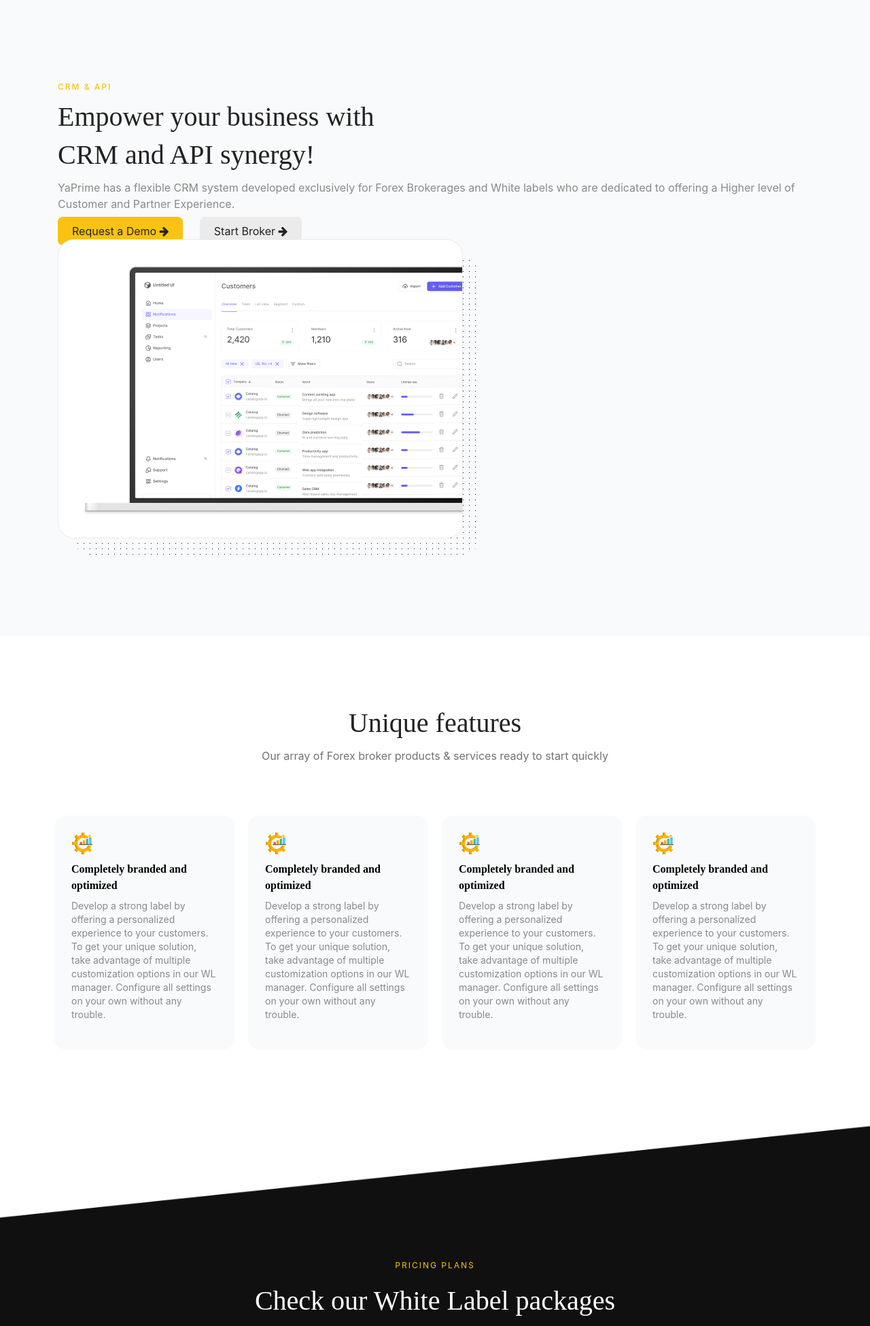
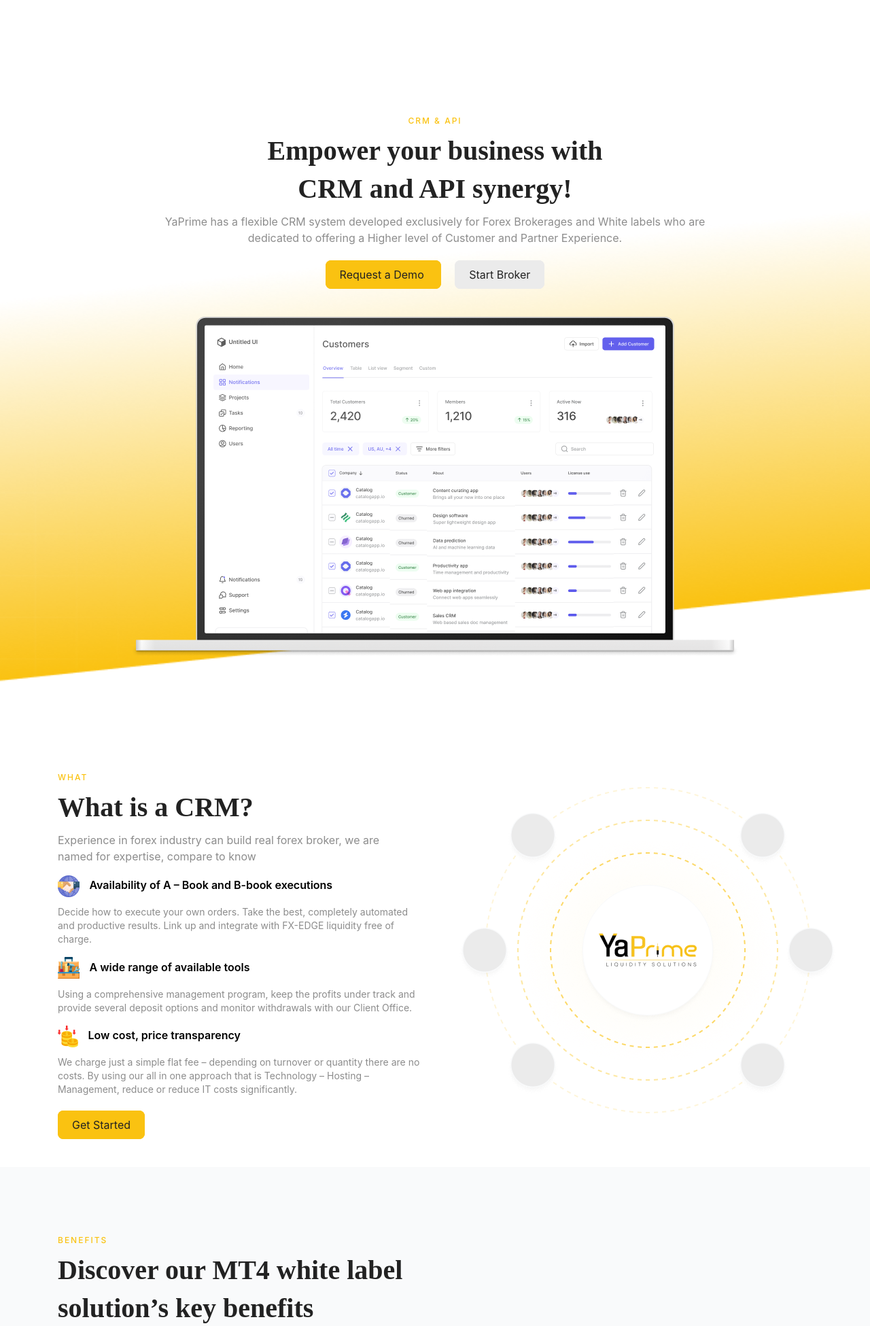
Before and after one commit to akkushwaha7834/YaPrime, a PHP site: page /crm-api.html in a window 1280 px wide. Shown: the top 1951 px of the page at 68% size. Run offline with PHP 8.4, Linux system fonts and the light colour scheme.

Commit message:
CRM-API Page Done

```diff
--- a/MT4-white-label.html
+++ b/MT4-white-label.html
@@ -33,7 +33,7 @@
             <br>market since 2003, MetaTrader 4 with top choice for fore traders and brokers.
           </p>
           <div class="start_broker">
-            <a class="mt4_anchor" href="#">Start Broker <i class="fa fa-arrow-right" aria-hidden="true"></i></a>
+            <a class="mt4_anchor" href="#">Start Broker </a>
           </div>
         </div>
       </div>
--- a/MT5-white-label.html
+++ b/MT5-white-label.html
@@ -32,7 +32,7 @@
             MT5 White label is not an upgraded version of MT4. MT5 was designed to provide access to CFDs, stocks <br>and futures. MT5 White Label will be the best choice to connect the CFD’s and Stock traders.
           </p>
           <div class="start_broker">
-            <a class="mt4_anchor" href="#">Start Broker <i class="fa fa-arrow-right" aria-hidden="true"></i></a>
+            <a class="mt4_anchor" href="#">Start Broker</a>
           </div>
         </div>
       </div>
--- a/admin-consultation.html
+++ b/admin-consultation.html
@@ -32,8 +32,8 @@
             Unleash the full potential of your forex endeavors with our admin consultation services. Let our experts handle the backend, while you focus on your trading success. Seamlessly optimize your operations and maximize your profits!
           </p>
           <div class="cta_unique">
-            <a class="unique_anchor_one" href="#">Request a Demo <i class="fa fa-arrow-right" aria-hidden="true"></i></a>
-            <a class="unique_anchor" href="#">Start Broker <i class="fa fa-arrow-right" aria-hidden="true"></i></a>
+            <a class="unique_anchor_one" href="#">Request a Demo </a>
+            <a class="unique_anchor" href="#">Start Broker </a>
           </div>
         </div>
         <div class="col-md-6">
--- a/crm-api.html
+++ b/crm-api.html
@@ -8,7 +8,7 @@
   <link rel="stylesheet" href="css/bootstrap.min.css">
   <link rel="stylesheet" href="https://cdnjs.cloudflare.com/ajax/libs/font-awesome/4.7.0/css/font-awesome.min.css">
 
-  <title>Admin Consultation</title>
+  <title>CRM and API</title>
 </head>
 
 <body>
@@ -18,91 +18,129 @@
 
   <!-- HEADER -->
   <!-- Banner Start-->
-  <section class="unique_banner">
+  <section class="crm_api_banner">
     <div class="container">
       <div class="row">
-        <div class="col-md-12 admin_banner_left">
-          <h4 class="unique_h4">
+        <div class="col-md-12 crm_api_left">
+          <h4 class="crm_h4">
             CRM & API
           </h4>
-          <h1 class="unique_h1">
+          <h1 class="crm_h1">
             Empower your business with<br>CRM and API synergy!
           </h1>
-          <p class="unique_p">
-            YaPrime has a flexible CRM system developed exclusively for Forex Brokerages and White labels who are dedicated to offering a Higher level of Customer and Partner Experience.
+          <p class="crm_p">
+            YaPrime has a flexible CRM system developed exclusively for Forex Brokerages and White labels who are <br>dedicated to offering a Higher level of Customer and Partner Experience.
           </p>
           <div class="cta_unique">
-            <a class="unique_anchor_one" href="#">Request a Demo <i class="fa fa-arrow-right" aria-hidden="true"></i></a>
-            <a class="unique_anchor" href="#">Start Broker <i class="fa fa-arrow-right" aria-hidden="true"></i></a>
+            <a class="unique_anchor_one" href="#">Request a Demo </a>
+            <a class="unique_anchor" href="#">Start Broker </a>
           </div>
         </div>
-        <div class="col-md-12">
-          <img src="images/admin_banner.png">
+      </div>
+    </div>
+    <div class="container">
+      <div class="row">
+        <div class="col-md-12 crm_banner_image">
+          <img src="images/laptop.png">
         </div>
       </div>
     </div>
   </section>
   <!-- Banner End -->
 
-  <!-- Unique features Start -->
-  <section class="unique_feature_sec">
+  <!-- What is a CRM? Start -->
+  <section class="what_crm">
     <div class="container">
       <div class="row">
-        <div class="col-md-12">
-          <h2 class="unique_heading">Unique features</h2>
-          <p class="unique_para">Our array of Forex broker products & services ready to start quickly</p>
+        <div class="col-md-6">
+          <h4 class="crm_h4">
+            What
+          </h4>
+          <h1 class="crm_h1">
+            What is a CRM?
+          </h1>
+          <p class="crm_p">
+            Experience in forex industry can build real forex broker, we are <br>named for expertise, compare to know
+          </p>
+          <div class="image_box_crm">
+            <img src="../images/imgg2.png" class="crm_image_box_one">
+            <h4 class="crm_image_box_two">Availability of A – Book and B-book executions</h4>
+            <p>Decide how to execute your own orders. Take the best, completely automated and productive results. Link up and integrate with FX-EDGE liquidity free of charge.</p>
+          </div>
+          <div class="image_box_crm">
+            <img src="../images/imgg1.png" class="crm_image_box_one">
+            <h4 class="crm_image_box_two">A wide range of available tools</h4>
+            <p>Using a comprehensive management program, keep the profits under track and provide several deposit options and monitor withdrawals with our Client Office.</p>
+          </div>
+          <div class="image_box_crm">
+            <img src="../images/imgg3.png" class="crm_image_box_one">
+            <h4 class="crm_image_box_two">Low cost, price transparency</h4>
+            <p>We charge just a simple flat fee – depending on turnover or quantity there are no costs. By using our all in one approach that is Technology – Hosting – Management, reduce or reduce IT costs significantly.</p>
+          </div>
+          <div class="row liquidity_row_two">
+              <div class="col-md-6">
+                <a class="unique_anchor_one" href="#">Get Started </a>
+              </div>
+            </div>
         </div>
-      </div>
-      <div class="row benefits_row_two">
-        <div class="col-md-3">
-          <img src="images/icon1.png">
-          <h4 class="icon_box_heading">
-            Completely branded and optimized
-          </h4>
-          <p class="icon_box_para">
-            Develop a strong label by offering a personalized experience to your customers. To get your unique solution,
-            take advantage of multiple customization options in our WL manager. Configure all settings on your own
-            without any trouble.
-          </p>
-        </div>
-        <div class="col-md-3">
-          <img src="images/icon1.png">
-          <h4 class="icon_box_heading">
-            Completely branded and optimized
-          </h4>
-          <p class="icon_box_para">
-            Develop a strong label by offering a personalized experience to your customers. To get your unique solution,
-            take advantage of multiple customization options in our WL manager. Configure all settings on your own
-            without any trouble.
-          </p>
-        </div>
-        <div class="col-md-3">
-          <img src="images/icon1.png">
-          <h4 class="icon_box_heading">
-            Completely branded and optimized
-          </h4>
-          <p class="icon_box_para">
-            Develop a strong label by offering a personalized experience to your customers. To get your unique solution,
-            take advantage of multiple customization options in our WL manager. Configure all settings on your own
-            without any trouble.
-          </p>
-        </div>
-        <div class="col-md-3">
-          <img src="images/icon1.png">
-          <h4 class="icon_box_heading">
-            Completely branded and optimized
-          </h4>
-          <p class="icon_box_para">
-            Develop a strong label by offering a personalized experience to your customers. To get your unique solution,
-            take advantage of multiple customization options in our WL manager. Configure all settings on your own
-            without any trouble.
-          </p>
+        <div class="col-md-6">
+          <img src="images/illustrations.png">
         </div>
       </div>
     </div>
   </section>
-  <!-- Benefits End   -->
+  <!-- What is a CRM? End -->
 
+  <!-- Discover our MT4 white label solution’s key benefits -->
+
+  <section class="mt4_white_lable_sec">
+    <div class="container">
+      <div class="row">
+        <div class="col-md-12">
+          <h4 class="crm_h4">
+            Benefits
+          </h4>
+          <h1 class="crm_h1">
+            Discover our MT4 white label<br> solution’s key benefits
+          </h1>
+          <p class="crm_p">
+            Experience in forex industry can build real forex broker, we are named for expertise, compare to know
+          </p>
+        </div>
+      </div>
+      <div class="row crm_row_two">
+        <div class="col-md-6">
+          <img src="images/crm_mt5.png" width="100%">
+        </div>
+        <div class="col-md-6 crm_content_right">
+          <h4 class="crm_h4">
+            Benefits
+          </h4>
+          <h1 class="crm_h1">
+            Discover our MT4 white<br>label solution’s key<br> benefits
+          </h1>
+          <p class="crm_p">
+            Experience in forex industry can build real forex broker, we are named for expertise, compare to know
+          </p>
+        </div>
+      </div>
+
+      <div class="row crm_row_three">
+        <div class="col-md-6">
+          <img src="images/image1.png" width="100%">
+          <h4 class="crm_image_text">Completely branded and optimized</h4>
+          <p class="crm_image_para">Develop a strong label by offering a personalized experience to your customers. To get your unique solution, take advantage of multiple customization options in our WL manager. Configure all settings on your own without any trouble.</p>
+        </div>
+        <div class="col-md-6">
+          <img src="images/image1.png" width="100%">
+          <h4 class="crm_image_text">Low cost, price transparency</h4>
+          <p class="crm_image_para">We charge just a simple flat fee – depending on turnover or quantity there are no costs. By using our all in one approach that is Technology – Hosting – Management, reduce or reduce IT costs significantly.</p>
+        </div>
+      </div>
+    </div>
+  </section>
+
+  <!-- Discover our MT4 white label solution’s key benefits -->
   <!-- Pricing Start -->
   <section class="pricing_sec">
     <div class="container">
@@ -459,7 +497,6 @@
       </div>
     </div>
   </section>
-
   <!-- Pricing End   -->
 
   <!-- TALK TO US -->
--- a/css/amit.css
+++ b/css/amit.css
@@ -28,6 +28,7 @@
   font-family: Sora;
   color: #fff;
   text-align: center;
+  font-weight: 600;
 }
 
 .mt4_p {
@@ -156,6 +157,7 @@
   font-family: Sora;
   color: #fff;
   text-align: center;
+  font-weight: 600;
 }
 
 .pricing_row_two {
@@ -1491,6 +1493,7 @@ textarea:focus {
   font-family: Sora;
   color: #222;
   text-align: center;
+  font-weight: 600;
 }
 
 .unique_para {
@@ -1538,6 +1541,7 @@ textarea:focus {
   font-family: Sora;
   color: #222;
   text-align: left;
+  font-weight: 600;
 }
 
 .unique_p {
@@ -1636,6 +1640,7 @@ textarea:focus {
   font-family: Sora;
   color: #fff;
   text-align: center;
+  font-weight: 600;
 }
 
 .liquidity_p {
@@ -1666,6 +1671,7 @@ textarea:focus {
   display: inline-block;
   font-family: Sora;
   color: #222;
+  font-weight: 600;
 }
 
 .forex_liquidity_p {
@@ -1820,7 +1826,102 @@ textarea:focus {
   text-align: center;
 }
 
-
-
-
 /*Liquidity solution End*/
+
+/*CRM and API Page Started*/
+
+.what_crm{
+  padding: 50px 0;
+}
+.crm_api_banner{
+  background: #F9FAFB;
+  padding: 120px 0;
+  background: url(../images/crm-bg.png);
+  background-repeat: no-repeat;
+  background-size: cover;
+  background-position: bottom;
+}
+.crm_api_left {
+  margin: 50px 0;
+  text-align: center;
+}
+.crm_h4{
+  font-size: 12px;
+letter-spacing: 2px;
+line-height: 16px;
+text-transform: uppercase;
+font-family: Inter;
+color: #fac211!important;
+}
+.crm_h1{
+  font-size: 40px;
+line-height: 56px;
+font-family: Sora;
+color: #222;
+font-weight: 700;
+}
+.crm_p{
+  font-size: 16px;
+line-height: 24px;
+font-family: Inter;
+color: rgba(34, 34, 34, 0.52);
+}
+.cta_unique{
+  margin-top: 30px;
+}
+.crm_banner_image{
+  text-align: center;
+}
+.crm_image_box_one{
+  display: inline-block;
+}
+.crm_image_box_two{
+  display: inline-block;
+  margin-left: 10px;
+  font-size: 16px;
+  line-height: 24px;
+  color: #222;
+  font-weight: 600;
+}
+.image_box_crm p{
+  font-size: 14px;
+line-height: 20px;
+font-family: Inter;
+color: rgba(34, 34, 34, 0.52);
+margin-top: 10px;
+}
+.mt4_white_lable_sec{
+  padding: 100px 0;
+  background: #F9FAFB;
+}
+.crm_row_two, .crm_row_three{
+  margin-top: 50px;
+}
+.crm_content_right {
+  display: grid;
+  align-items: center;
+  align-self: center;
+}
+.crm_image_text{
+  margin-top: 30px;
+  font-size: 16px;
+  line-height: 24px;
+  color: #222;
+  font-weight: 600;
+}
+.crm_image_para{
+font-size: 14px;
+line-height: 20px;
+font-family: Inter;
+color: rgba(34, 34, 34, 0.52);
+margin-top: 10px;
+}
+
+
+
+
+
+
+
+
+/*CRM and API Page End */
```
Also changed, not shown: liquidity-solution.html (+3 -5 lines), images/crm-bg.png (added), images/crm_bg.png (added), images/crm_mt5.png (added), images/illustrations.png (added), images/image1.png (added), images/imgg1.png (added), images/imgg2.png (added), images/imgg3.png (added), images/laptop.png (added), 2 other files.
